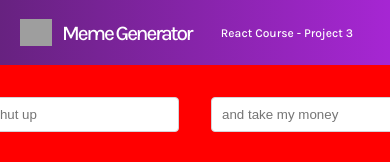
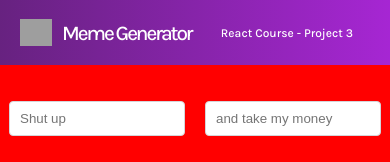
Before and after one commit to saurtripathi/MemeGenerator, a React (Vite) app: page / in a window 390 px wide. Shown: the top 162 px of the page. Built offline with nearby package versions, Linux system fonts and the light colour scheme; no server answers; grey boxes are pictures that could not be loaded.

Commit message:
added media query

```diff
--- a/src/index.css
+++ b/src/index.css
@@ -159,14 +159,13 @@ form {
     height: 100vh;
   }
   .form--inp-group {
-    gap:0;
-    /* padding: 0 1em; */
+
   }
   .form--input-1,
   .form--input-2 {
-    flex-shrink: 1;
-    margin: 2rem  1rem 0;
 
+    width: 176px;
+    max-width: 100%;
   }
   .form--btn {
     display: flex;
```
